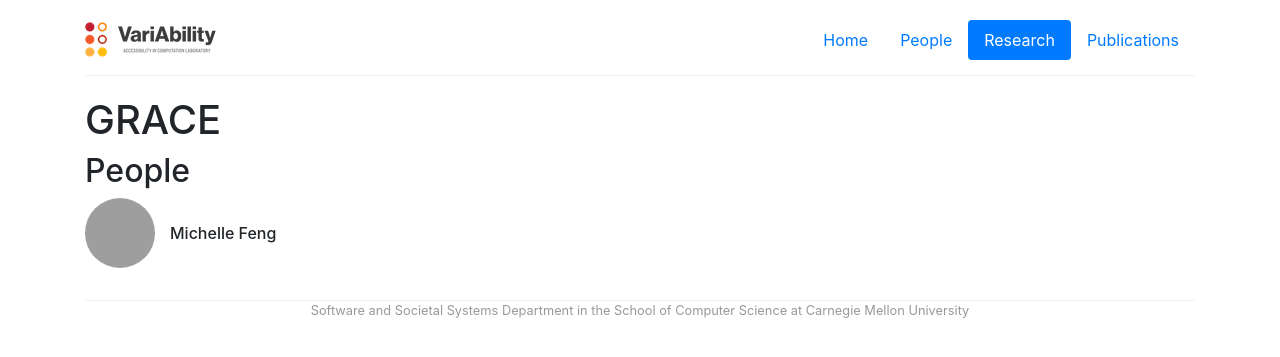
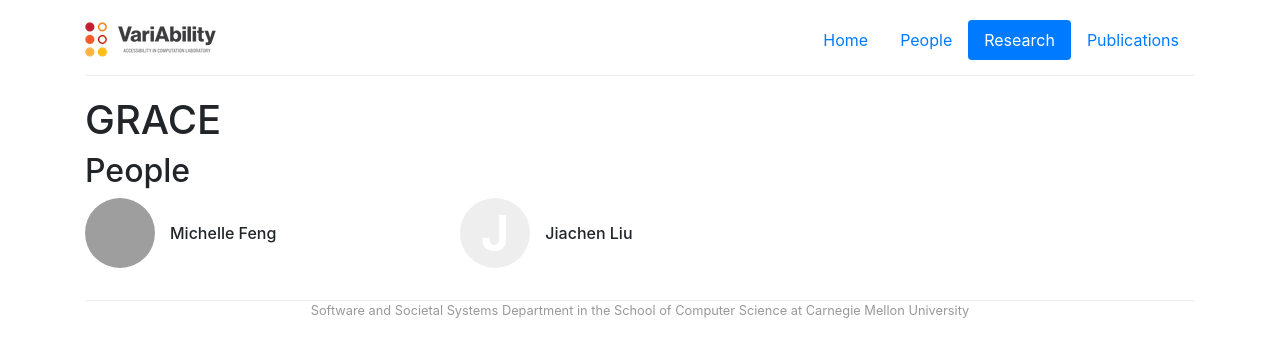
Before and after one commit to cmu-variability/cmu-variability.github.io, a Jekyll site: the page built from _projects/grace.md, in a window 1280 px wide. Shown: the top 357 px of the page. Built offline with Jekyll 4.4.1, drawn with Linux system fonts in a browser that asks for light colours; grey boxes are pictures that could not be loaded.

Commit message:
One more person.

```diff
--- a/_data/people.yml
+++ b/_data/people.yml
@@ -238,6 +238,10 @@ ugrad-junwei-tan:
     display_name: Jun Wei (Ethan) Tan
     role: ugrad
 
+ugrad-jiachen-liu:
+    display_name: Jiachen Liu
+    role: ugrad
+
 
 collaborator-hala-annabi:
    display_name: "Hala Annabi"
--- a/_projects/grace.md
+++ b/_projects/grace.md
@@ -7,6 +7,7 @@ description:
 
 people:
    - ugrad-michelle-feng
+   - ugrad-jiachen-liu
 
 
 video: "https://www.youtube.com/embed/JHdtWCqQhik"
```
